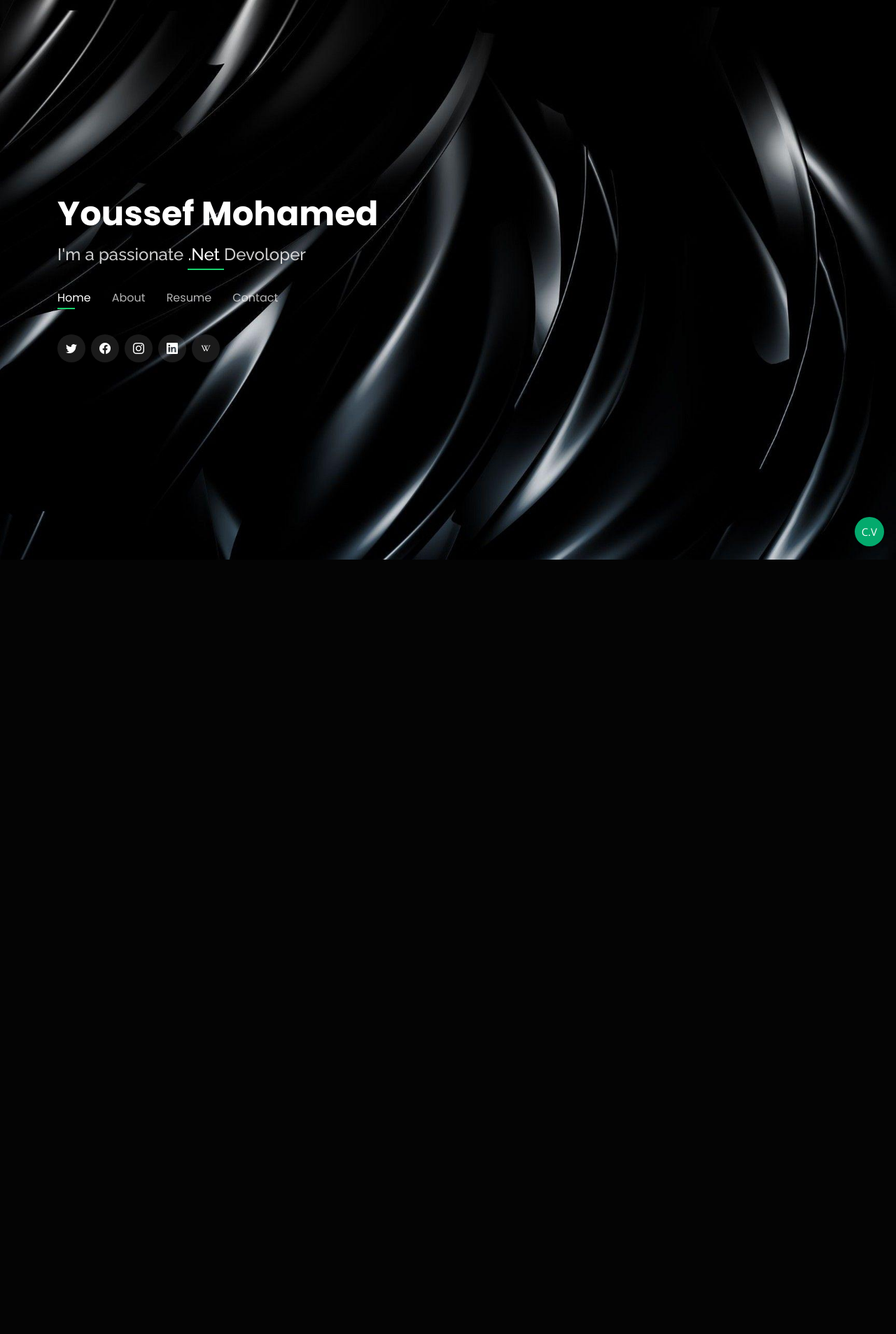
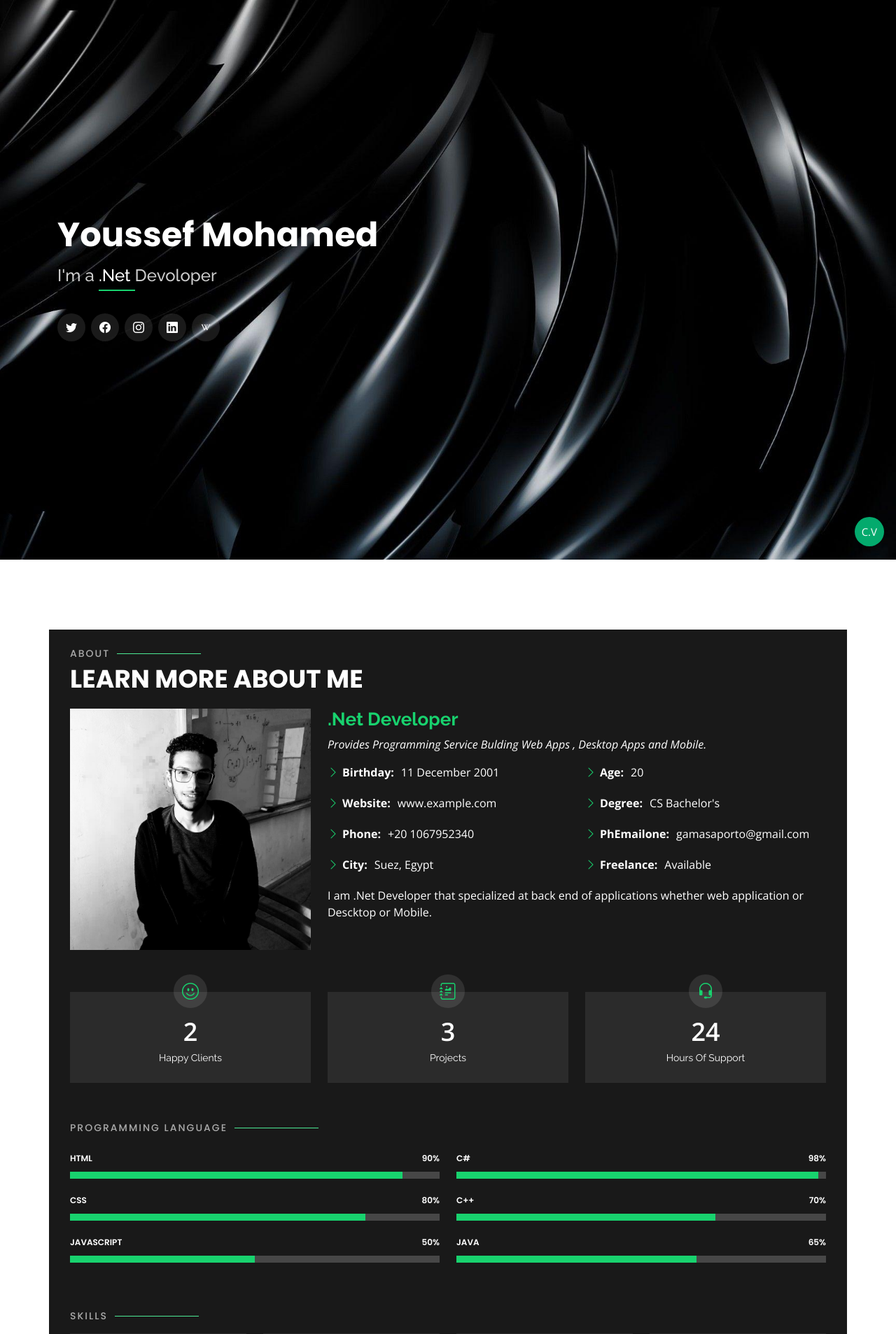
Before and after one commit to JoeGitHubPro/Profile, a PHP site: page /index.html in a window 1280 px wide. Shown: the top 1907 px of the page at 70% size. Before the commit the page ends 800 px from the top, so only its background shows below. Run offline with PHP 8.4, Linux system fonts and the light colour scheme.

Commit message:
Add files via upload

```diff
--- a/assets/css/style.css
+++ b/assets/css/style.css
@@ -285,16 +285,7 @@ h1, h2, h3, h4, h5, h6 {
 /*--------------------------------------------------------------
 # Sections General
 --------------------------------------------------------------*/
-section {
-  overflow: hidden;
-  position: absolute;
-  width: 100%;
-  top: 140px;
-  bottom: 100%;
-  opacity: 0;
-  transition: ease-in-out 0.4s;
-  z-index: 2;
-}
+
 section.section-show {
   top: 100px;
   bottom: auto;
@@ -362,6 +353,7 @@ section .container {
 }
 .about-me .content ul strong {
   margin-right: 10px;
+
 }
 .about-me .content ul i {
   font-size: 16px;
@@ -439,7 +431,7 @@ section .container {
 .skills .progress-bar {
   width: 1px;
   height: 10px;
-  transition: 0.9s;
+  transition: 0.7s;
   background-color: #18d26e;
 }
 
--- a/assets/js/main.js
+++ b/assets/js/main.js
@@ -39,7 +39,7 @@
    */
   const scrollto = (el) => {
     window.scrollTo({
-      top: 0,
+      top:0,
       behavior: 'smooth'
     })
   }
@@ -80,7 +80,7 @@
       }
 
       if (this.hash == '#header') {
-        header.classList.remove('header-top')
+         header.classList.remove('header-top')
         sections.forEach((item) => {
           item.classList.remove('section-show')
         })
--- a/index.html
+++ b/index.html
@@ -44,19 +44,18 @@
       <h1><a href="index.html">Youssef Mohamed</a></h1>
       <!-- Uncomment below if you prefer to use an image logo -->
       <!-- <a href="index.html" class="mr-auto"><img src="assets/img/logo.png" alt="" class="img-fluid"></a> -->
-      <h2>I'm a passionate <span>.Net </span>Devoloper</h2>
+      <h2>I'm a  <span>.Net </span>Devoloper</h2>
 
-      <nav id="navbar" class="navbar">
+    <!--  <nav id="navbar" class="navbar">
         <ul>
           <li><a class="nav-link active" href="#header">Home</a></li>
           <li><a class="nav-link" href="#about">About</a></li>
           <li><a class="nav-link" href="#resume">Resume</a></li>
-          <!-- <li><a class="nav-link" href="#services">Services</a></li>
-          <li><a class="nav-link" href="#portfolio">Portfolio</a></li> -->
           <li><a class="nav-link" href="#contact">Contact</a></li>
         </ul>
         <i class="bi bi-list mobile-nav-toggle"></i>
-      </nav><!-- .navbar -->
+      </nav>-->
+      <!-- .navbar -->
 
       <div class="social-links">
         <a href="https://twitter.com/Y_mohamed_Ali?t=uW04TUW-iDrdq0u9GFRm9g&s=09" class="twitter"><i class="bi bi-twitter"></i></a>
@@ -74,7 +73,7 @@
   <section id="about" class="about">
 
     <!-- ======= About Me ======= -->
-    <div class="about-me container">
+    <div class="about-me container" style="margin-top:100px ;">
 
       <div class="section-title">
         <h2>About</h2>
@@ -103,7 +102,7 @@
               <ul>
                 <li><i class="bi bi-chevron-right"></i> <strong>Age:</strong> <span>20</span></li>
                 <li><i class="bi bi-chevron-right"></i> <strong>Degree:</strong> <span>CS Bachelor's</span></li>
-                <li><i class="bi bi-chevron-right"></i> <strong>Email:</strong> <span>gamasaporto@gmail.com</span></li>
+                <li><i class="bi bi-chevron-right"></i> <strong>PhEmailone:</strong> <span>gamasaporto@gmail.com</span></li>
                 <li><i class="bi bi-chevron-right"></i> <strong>Freelance:</strong> <span>Available</span></li>
               </ul>
             </div>
@@ -442,9 +441,9 @@
                 <li><a href="https://drive.google.com/file/d/1PzZPgtQ1r41YaKt_Zn14W1Go6ay-4uvx/view?usp=sharing">Business Entrepreneurship from IBM</a></li>
                 <li><a href="https://drive.google.com/file/d/1z8DnZZVjfUYP-Kpf2gBUkMC4P9IamNWE/view?usp=sharing">Basics Of Digital Marketing from Google Skills.</a></li>
                 <li><a href="https://drive.google.com/file/d/1SH_VNhubd8DyPciZP-_1X_0CrHqv-3dz/view?usp=sharing">Entrepreneurship from tatweer</a></li>
-                <li><a href="https://drive.google.com/file/d/1uEeDEqnJdJ7v3WgW7Ih3ZqMeHiQfGVp-/view?usp=sharing">Career Development Skills from AUC</a></li>
-                <li><a href="https://drive.google.com/file/d/1ZgsuwE_VIPSJn_aIgDdOaGwphP3qpkub/view?usp=sharing">Personal Skills from AUC</a></li>
-                <li><a href="https://drive.google.com/file/d/1CNUAK53omFz9KughJw4DMjGAo-PZYB-O/view?usp=sharing">Entrepreneurship from AUC</a></li>
+                <li><a href="https://drive.google.com/file/d/1uEeDEqnJdJ7v3WgW7Ih3ZqMeHiQfGVp-/view?usp=sharing">Career Development Skills from AUS</a></li>
+                <li><a href="https://drive.google.com/file/d/1ZgsuwE_VIPSJn_aIgDdOaGwphP3qpkub/view?usp=sharing">Personal Skills from AUS</a></li>
+                <li><a href="https://drive.google.com/file/d/1CNUAK53omFz9KughJw4DMjGAo-PZYB-O/view?usp=sharing">Entrepreneurship from AUS</a></li>
                 <li><a href="https://drive.google.com/file/d/1FCZuktHwBM_oAHl2ZCr6zWq2VPdETb6H/view?usp=sharing">C#.Net V6 from CourseSet</a></li>
                 <li><a href="https://drive.google.com/file/d/1MZ2BQ9VYWbKnIaL2ayxNcTGcAOglt_sp/view?usp=sharing">Effective Leadership from hp</a></li>
                 <li><a href="https://drive.google.com/file/d/1eEwDF82jHdt3ek2yAAp7O6k1oFg9_u8t/view?usp=sharing">International Computer Driving License –(ICDL) Base.</a></li>
```
